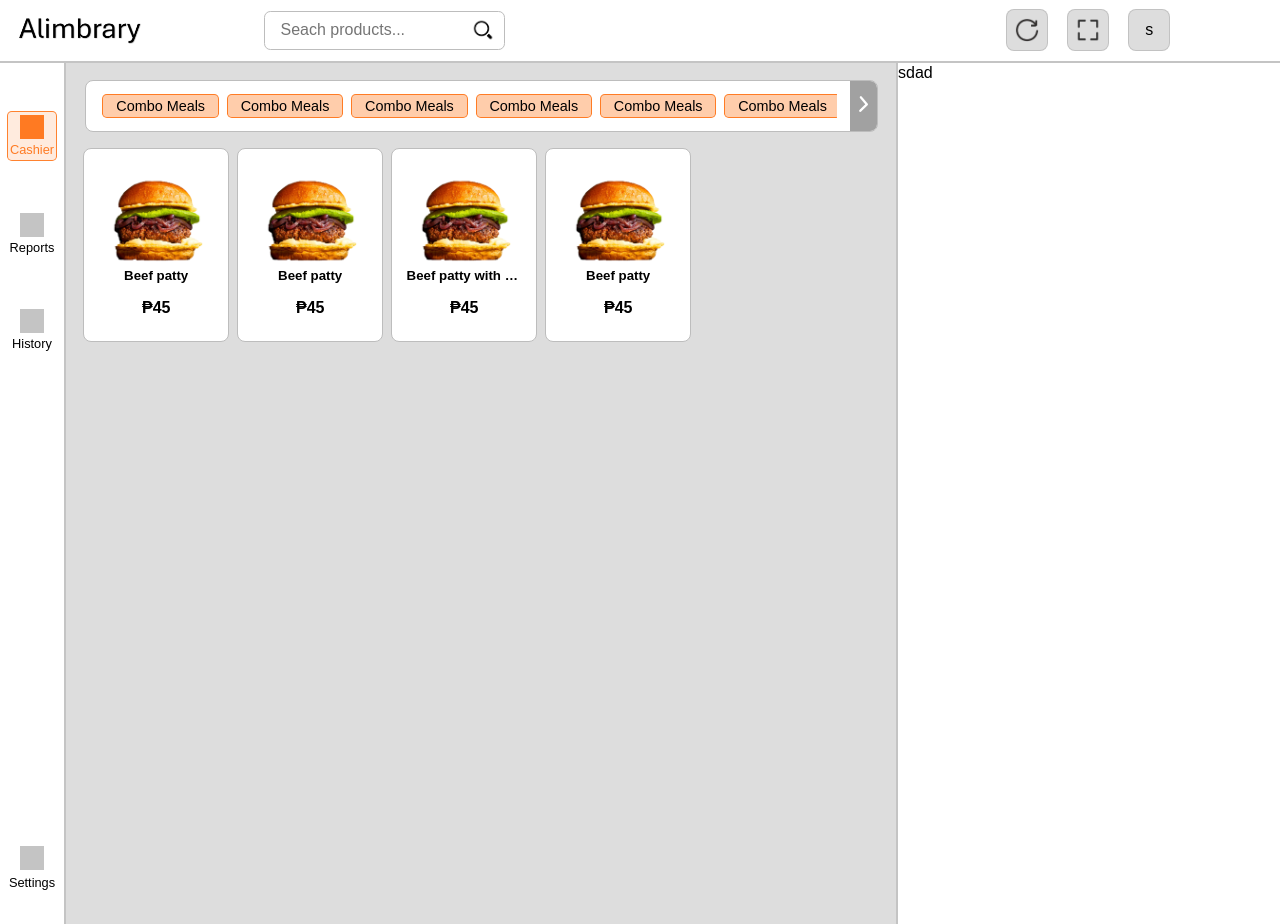
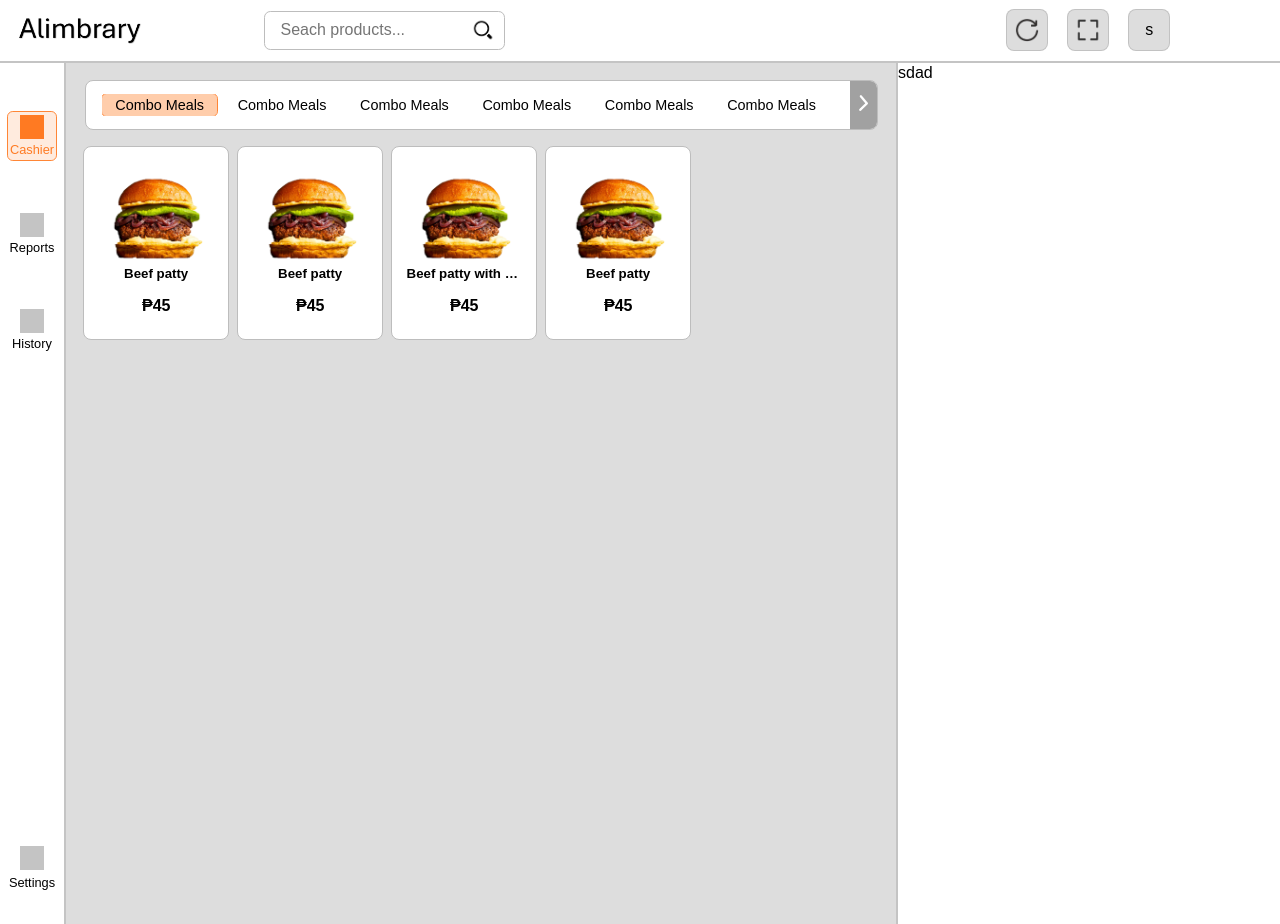
Before and after one commit to hikusama/chef-Jose-POS, a PHP site: page /pannel/cashier.html in a window 1280 px wide. Run offline with PHP 8.4, Linux system fonts and the light colour scheme.

Commit message:
cashier pannel UI 90%

```diff
--- a/UX/script.js
+++ b/UX/script.js
@@ -71,6 +71,17 @@ $(document).ready(function () {
         }
     });
 
+    $(".category_nav_inner li:nth-child(1)").addClass("prod_nav")
+
+
+    $(".products li").click(function (e) {
+        e.preventDefault();
+
+        $(".products li").removeClass("prod_nav");
+
+
+        $(this).addClass("prod_nav")
+    });
 
 
 
--- a/style.css
+++ b/style.css
@@ -142,7 +142,8 @@ body{
     z-index: 1;
     position: absolute;
     background-color: rgb(255 104 3 / 13%);
-    border: solid rgba(255, 104, 3, 0.795) 1px;
+    outline: solid rgba(255, 104, 3, 0.795) 1px;
+    border: none;
     border-radius: .3rem ;
     animation-name: roll_in;
     animation-duration: 1s;
@@ -271,8 +272,15 @@ body{
     cursor: pointer;
     border-radius: .3rem;
     padding: .2rem .8rem;
+}
+.category_nav_inner li:nth-child(1){
+
+}
+.prod_nav{
     background-color: rgba(255, 104, 3, 0.329);
-    border: solid 1px rgba(255, 104, 3, 0.795);
+    outline: solid 1px rgba(255, 104, 3, 0.795);
+    border: none;
+
 }
 
 
```
